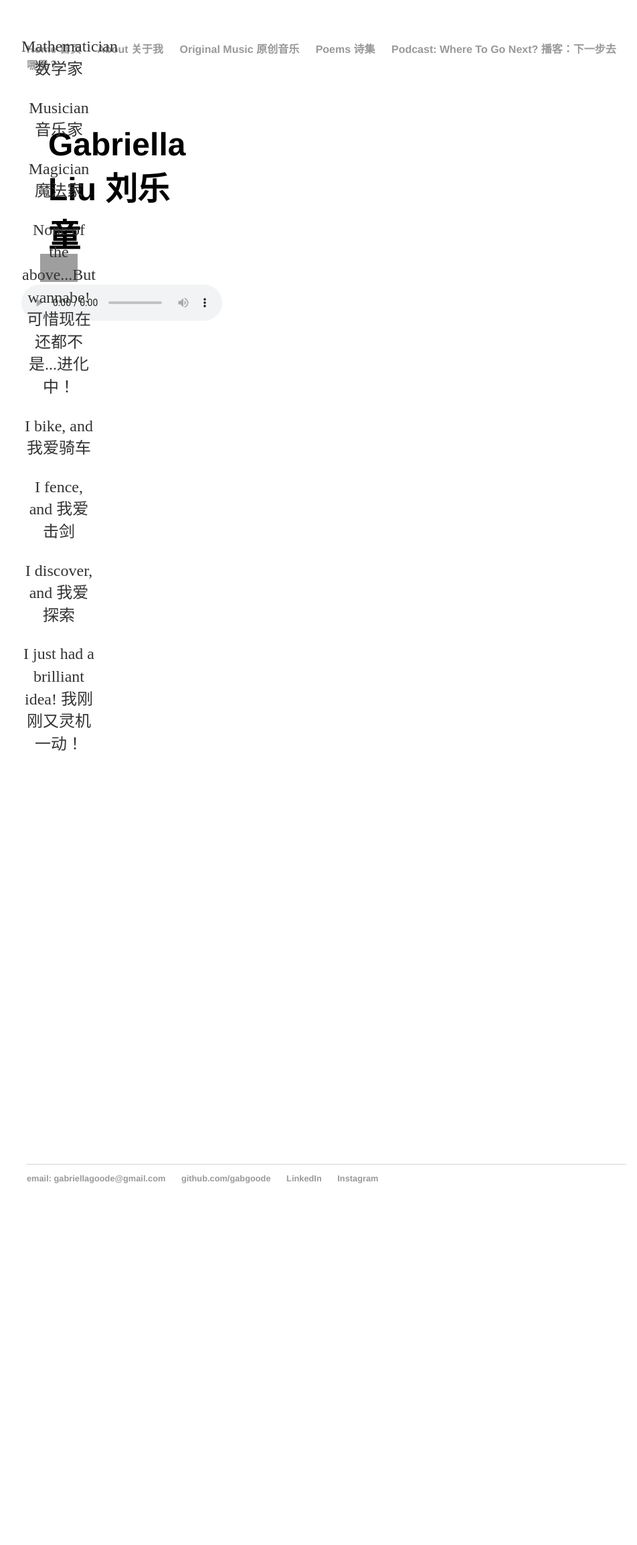
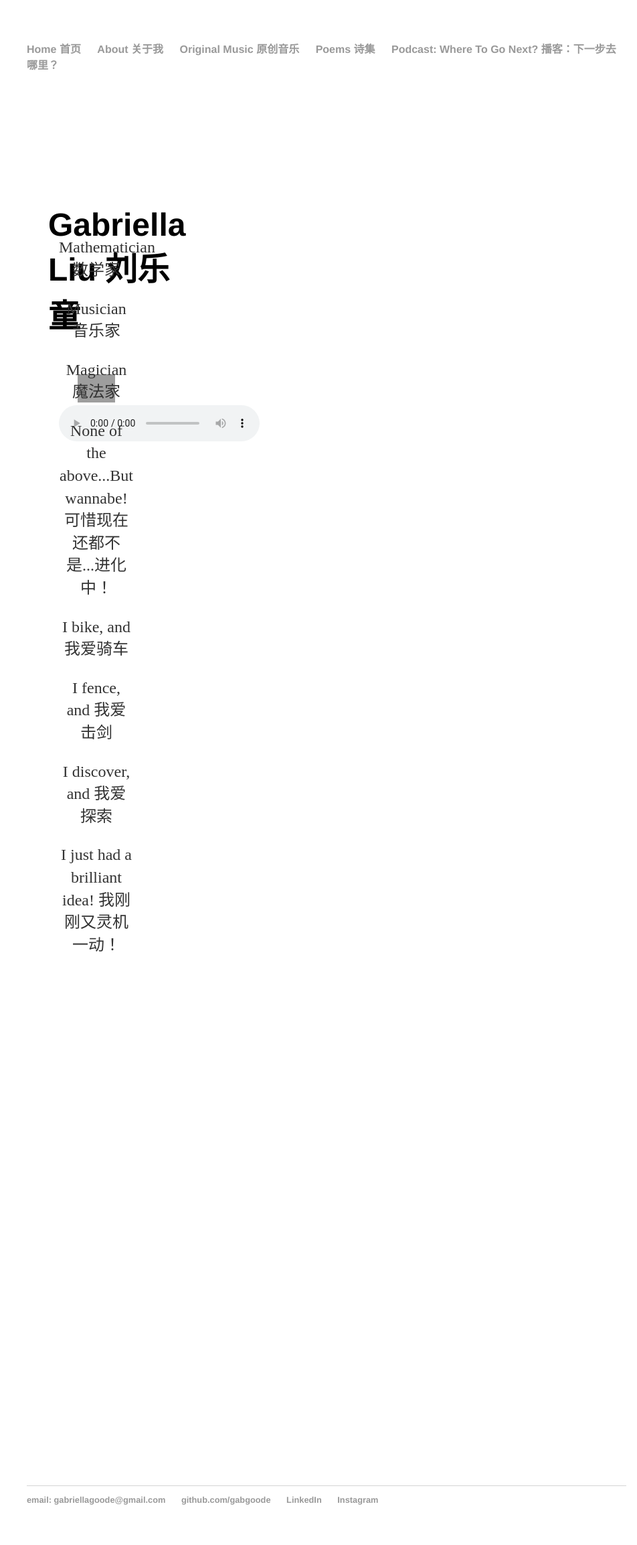
Before and after one commit to gabgoode/gabgoode.github.io, a Jekyll site: the page built from index.html, in a window 1280 px wide. Shown: the whole page at 67% size, without its empty margins (152-1104 px from the left). Built offline with Jekyll 4.4.1, drawn with Linux system fonts in a browser that asks for light colours; before the commit the page ends 1827 px from its top, so only the background shows below that; grey boxes are pictures that could not be loaded.

Commit message:
Update main.css

```diff
--- a/css/main.css
+++ b/css/main.css
@@ -1,4 +1,4 @@
-body {
+body,div {
     margin: 60px auto;
     width: 70%;
 }
@@ -43,6 +43,7 @@ ul.posts li {
 }
 
 article {
+  position: relative;
   top: 50%;
   left: 50%;
   text-align: center;
```
